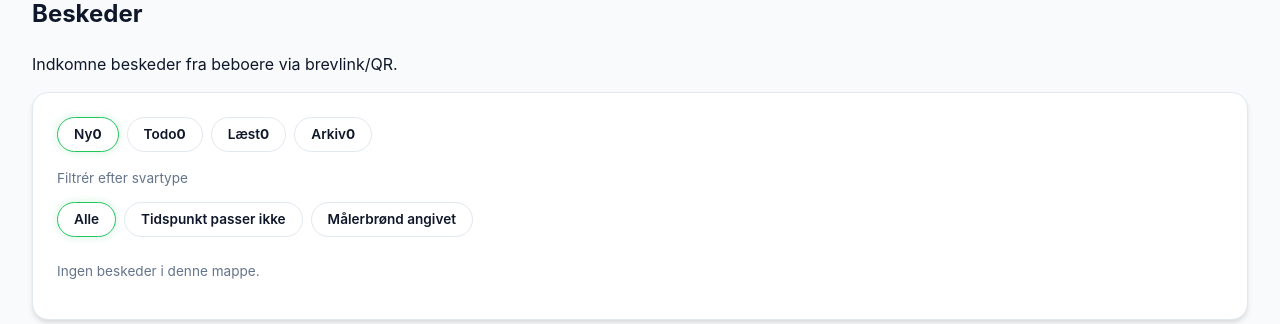
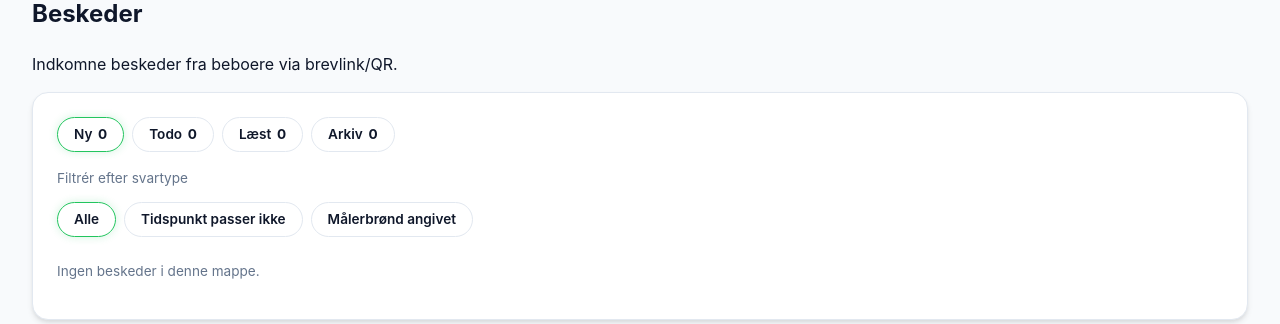
Before and after one commit to Rmelin/MeterReplace, a FastAPI app: page /admin/messages in a window 1280 px wide. Shown: the part 132-456 px from the top of the page. Run offline with FastAPI, Linux system fonts and the light colour scheme; the visitor is signed in with stand-in values (Sample User, id 1); data comes from the database, SQL or seed files in the repository; data that the repository does not hold is empty.

Commit message:
Tilfoj afstand i beskedmapper

```diff
--- a/app/static/styles.css
+++ b/app/static/styles.css
@@ -1090,6 +1090,10 @@ a.chip:hover {
     margin-bottom: 1rem;
 }
 
+.message-folders .chip {
+    gap: 0.35rem;
+}
+
 .message-status-new td {
     background: rgba(var(--status-messages-rgb), 0.05);
 }
--- a/app/templates/admin_messages.html
+++ b/app/templates/admin_messages.html
@@ -11,7 +11,7 @@
     <div class="filter-chips message-folders">
         {% for item in folders %}
             <a class="chip {% if selected_folder == item.value %}is-active{% endif %}" href="{{ item.href }}">
-                {{ item.label }} <strong>{{ item.count }}</strong>
+                <span>{{ item.label }}</span><strong>{{ item.count }}</strong>
             </a>
         {% endfor %}
     </div>
```
